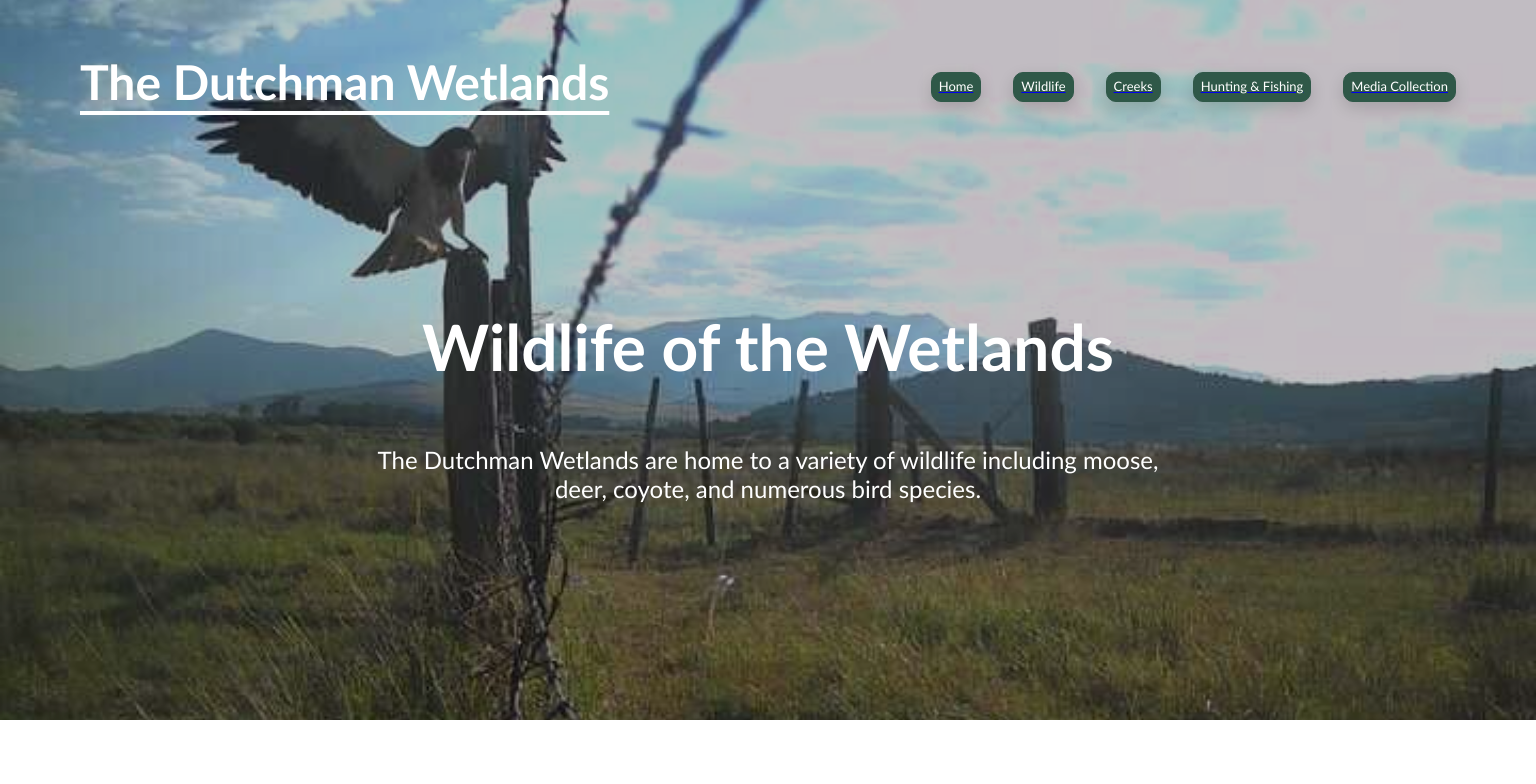
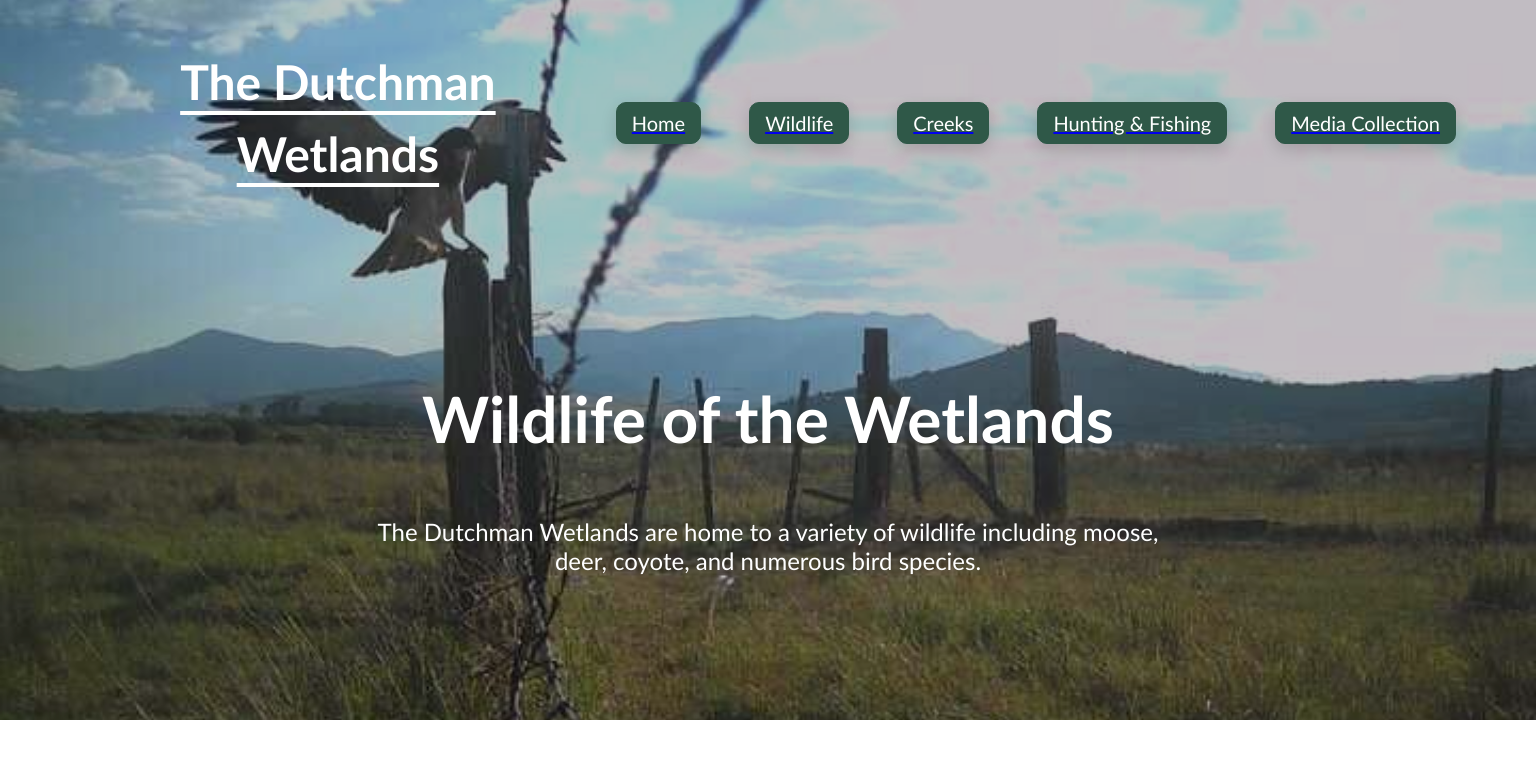
Before and after one commit to CeCe406/dev_dutchman_website102025, a React (Create React App) app in the folder dutchman_website/: page /Wildlife in a window 1536 px wide. Shown: the top 784 px of the page. Built offline with nearby package versions, Linux system fonts and the light colour scheme.

Commit message:
wildlife nav items fix

```diff
--- a/dutchman_website/src/components/WildlifePage/WildlifeHeader.css
+++ b/dutchman_website/src/components/WildlifePage/WildlifeHeader.css
@@ -90,6 +90,7 @@
 
     box-shadow: 0 6px 16px rgba(0, 0, 0, 0.15);
     transition: transform 120ms ease, box-shadow 120ms ease, background 120ms ease;
+    flex-shrink: 0;
 
 }
 
@@ -223,7 +224,8 @@
         /* 30px */
 
         padding: 4px 7px;
-        margin: 0;
+        flex-shrink: 0;
+        /* margin: 0; */
     }
 
     .wildlife-page-title-container {
@@ -348,6 +350,7 @@
 
         padding: 4px 7px;
         margin: 0;
+        flex-shrink: 0;
     }
 
     .wildlife-page-title-container {
@@ -472,6 +475,7 @@
 
         padding: 4px 7px;
         margin: 0;
+        flex-shrink: 0;
     }
 
     .wildlife-page-title-container {
@@ -596,6 +600,7 @@
 
         padding: 4px 7px;
         margin: 0;
+        flex-shrink: 0;
     }
 
     .wildlife-page-title-container {
@@ -720,6 +725,7 @@
 
         padding: 4px 7px;
         margin: 0;
+        flex-shrink: 0;
     }
 
     .wildlife-page-title-container {
@@ -762,3 +768,24 @@
         padding: 10px;
     }
 }
+
+/* -------------------------------------------------------------- */
+/* Wildlife nav size correction */
+
+@media (min-width:1000px) {
+    .wildlife-nav-items {
+        font-size: 18px;
+        padding: 8px 15px;
+    }
+}
+
+@media (min-width:1500px) {
+    .wildlife-nav {
+        gap: var(--Spacing-M, 48px);
+    }
+
+    .wildlife-nav-items {
+        font-size: 20px;
+        padding: 5px 15px;
+    }
+}
--- a/dutchman_website/src/components/WildlifePage/WildlifeMain.css
+++ b/dutchman_website/src/components/WildlifePage/WildlifeMain.css
@@ -82,7 +82,7 @@
     /* 36px */
     padding-left: 10px;
     padding-top: 15px;
-    margin:0;
+    margin: 0;
 }
 
 .wildlife-right-column {
@@ -183,7 +183,7 @@
 
 /* -------------------------------------------------------------- */
 /* Small CSS */
-@media (min-width:500px){
+@media (min-width:500px) {
     .wildlife-main-container {
         width: 100%;
         height: 100%;
@@ -368,7 +368,7 @@
 
 /* -------------------------------------------------------------- */
 /* Small-ish CSS */
-@media (min-width:575px){
+@media (min-width:575px) {
     .wildlife-main-container {
         width: 100%;
         height: 100%;
@@ -550,9 +550,10 @@
         margin: 0;
     }
 }
+
 /* -------------------------------------------------------------- */
 /* Medium CSS */
-@media (min-width:750px){
+@media (min-width:750px) {
     .wildlife-main-container {
         width: 100%;
         height: 100%;
@@ -737,7 +738,7 @@
 
 /* -------------------------------------------------------------- */
 /* Small Desktop CSS */
-@media (min-width:1000px){
+@media (min-width:1000px) {
     .wildlife-main-container {
         width: 100%;
         height: 100%;
@@ -919,7 +920,7 @@
 
 /* -------------------------------------------------------------- */
 /* Full Desktop CSS */
-@media (min-width:1500px){
+@media (min-width:1500px) {
     .wildlife-main-container {
         width: 100%;
         height: 100%;
@@ -1098,3 +1099,11 @@
         margin: 0;
     }
 }
+
+.wildlife-content-wrapper {
+    width: 100%;
+    max-width: 1400px;
+    /* controls layout width safely */
+    margin: 0 auto;
+    /* centers content */
+}
--- a/dutchman_website/src/components/WildlifePage/WildlifeMain.js
+++ b/dutchman_website/src/components/WildlifePage/WildlifeMain.js
@@ -3,6 +3,7 @@ import "./WildlifeMain.css";
 export default function Main() {
     return (
         <div className='wildlife-main-container'>
+
             <h1 className='wildlife-overview-title'>
                 Overview
             </h1>
```
